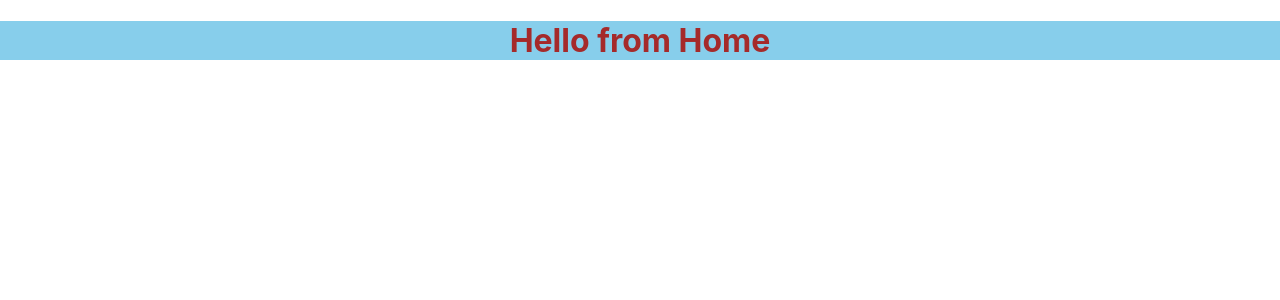
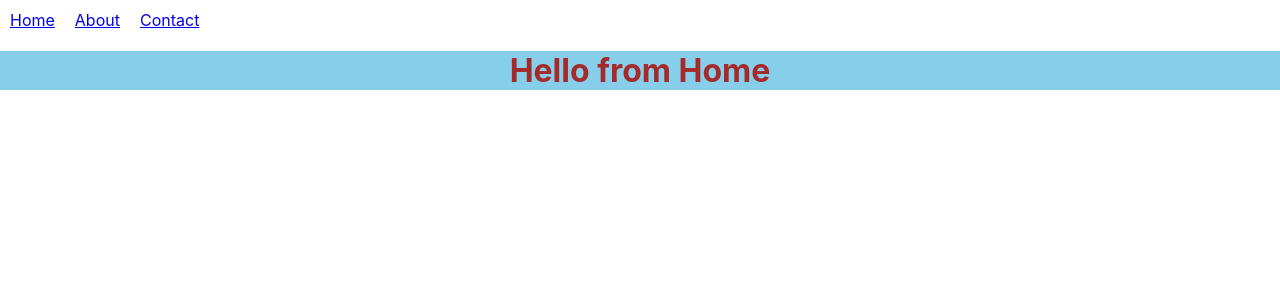
Before and after one commit to anupamahalder/react-learning, a React (Create React App) app in the folder practice-project/: page / in a window 1280 px wide. Shown: the top 300 px of the page. Built offline with nearby package versions, Linux system fonts and the light colour scheme.

Commit message:
Added router in a navbar

```diff
--- a/practice-project/src/pages/About.jsx
+++ b/practice-project/src/pages/About.jsx
@@ -1,8 +1,10 @@
 import React from 'react';
 import './About.css';
+import Header from './Header';
 const About = () => {
     return (
         <div className='about'>
+            <Header/>
             <h1>Hello from About</h1>
         </div>
     );
--- a/practice-project/src/pages/Contact.jsx
+++ b/practice-project/src/pages/Contact.jsx
@@ -1,8 +1,10 @@
 import React from 'react';
 import './Contact.css';
+import Header from './Header';
 const Contact = () => {
     return (
         <div className='contact'>
+            <Header/>
             <h1>Hello from Contact</h1>
         </div>
     );
--- a/practice-project/src/pages/Header.css
+++ b/practice-project/src/pages/Header.css
@@ -1,3 +1,6 @@
 .navbar{
     display: flex;
+    gap: 20px;
+    margin: 10px;
+    list-style: none;
 }
--- a/practice-project/src/pages/Header.jsx
+++ b/practice-project/src/pages/Header.jsx
@@ -1,11 +1,12 @@
 import React from 'react';
-
+import { Link } from 'react-router-dom';
+import './Header.css';
 const Header = () => {
     return (
         <div className='navbar'>
-            <li>Home</li>
-            <li>About</li>
-            <li>Contact</li>
+            <Link to={"/"}>Home</Link>
+            <Link to={"/about"}>About</Link>
+            <Link to={"/contact"}>Contact</Link>
         </div>
     );
 };
--- a/practice-project/src/pages/Home.jsx
+++ b/practice-project/src/pages/Home.jsx
@@ -1,8 +1,10 @@
 import React from 'react';
 import './Home.css';
+import Header from './Header';
 const Home = () => {
     return (
         <div className='home'>
+            <Header/>
             <h1>Hello from Home</h1>
         </div>
     );
```
